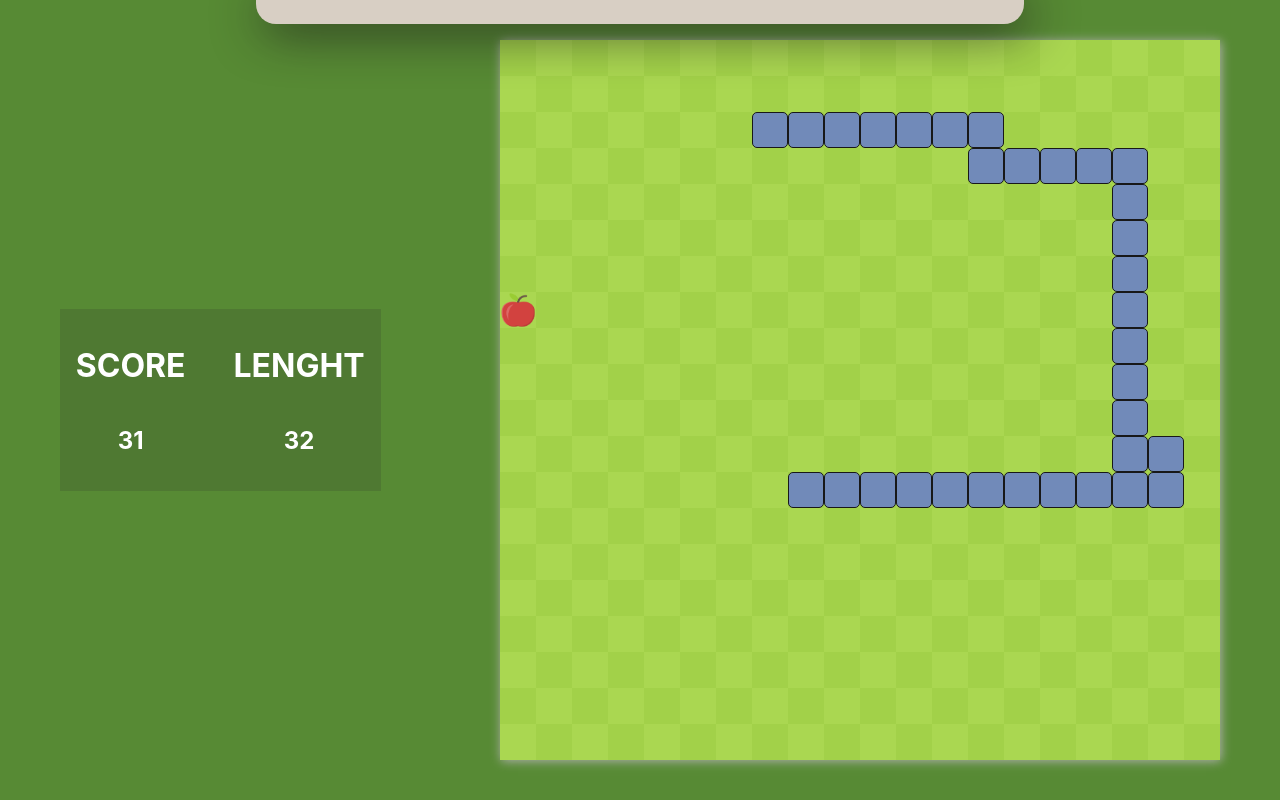
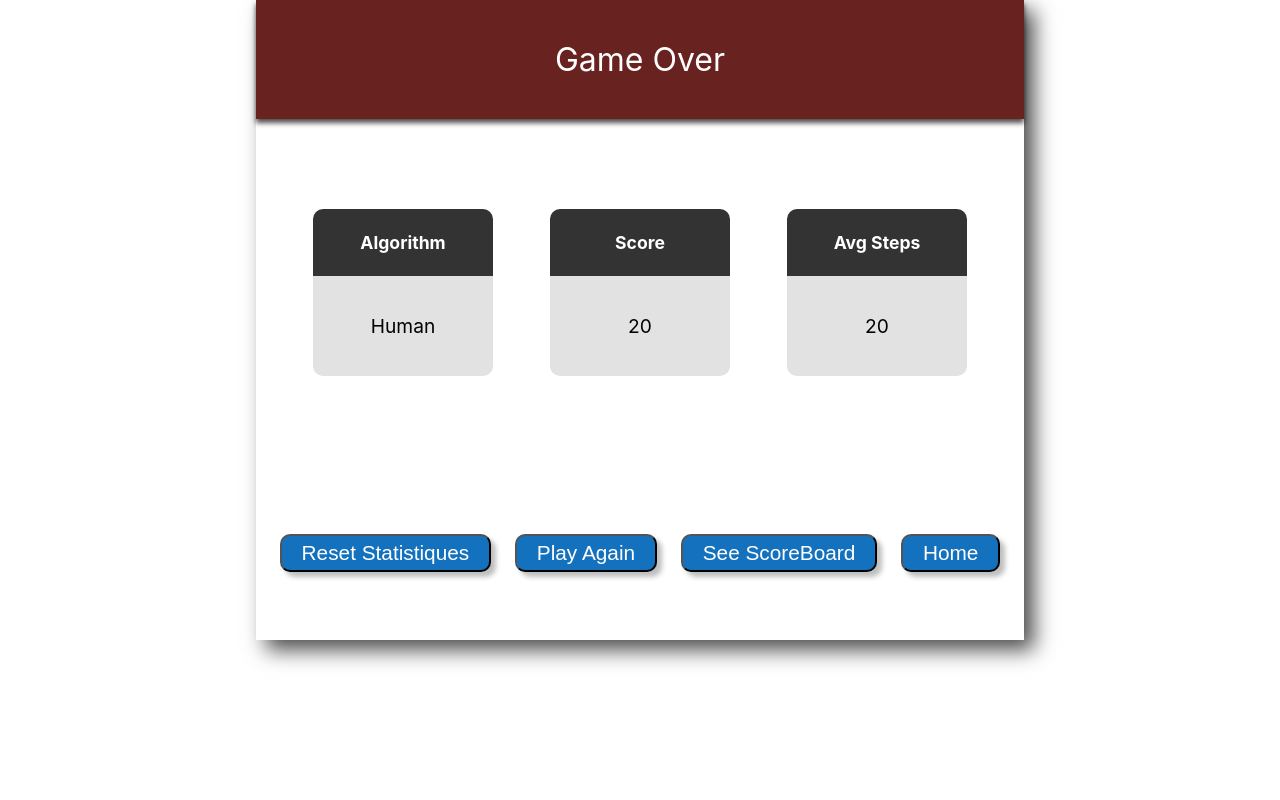
Before and after one commit to pabloluqueromero/ia-snake-react, a React (Create React App) app in the folder snake-app/: page /gameOver in a window 1280 px wide. Built offline with nearby package versions, Linux system fonts and the light colour scheme.

Commit message:
[GameOver] Initial design

```diff
--- a/snake-app/package.json
+++ b/snake-app/package.json
@@ -12,6 +12,8 @@
     "@types/react-dom": "^17.0.9",
     "react": "^17.0.2",
     "react-dom": "^17.0.2",
+    "react-router": "^5.2.0",
+    "react-router-dom": "^5.2.0",
     "react-scripts": "4.0.3",
     "ts-heapq": "^1.0.4",
     "typescript": "^4.3.5",
--- a/snake-app/src/App.tsx
+++ b/snake-app/src/App.tsx
@@ -2,29 +2,26 @@ import React from 'react';
 import logo from './logo.svg';
 import './App.css';
 import Home from './components/Home/Home';
+import GameOver from './components/GameOver/GameOver';
+import { BrowserRouter, Route, Switch, Redirect } from 'react-router-dom';
 
 function App() {
-  let a = (
-    <div className="App">
-      <header className="App-header">
-        <img src={logo} className="App-logo" alt="logo" />
-        <p>
-          Edit <code>src/App.tsx</code> and save to reload.
-        </p>
-        <a
-          className="App-link"
-          href="https://reactjs.org"
-          target="_blank"
-          rel="noopener noreferrer"
-        >
-          Learn React
-        </a>
-      </header>
-    </div>
-  );
 
   return (
-    <Home/>)
+    <BrowserRouter>
+      <div>
+        <Switch>
+          <Route
+            path="/home"
+            component={Home} />
+          <Route
+            path="/gameOver"
+            render={GameOver} />
+        </Switch>
+      </div>
+    </BrowserRouter>
+  );
 }
 
+
 export default App;
--- /dev/null
+++ b/snake-app/src/components/GameOver/GameOver.css
@@ -0,0 +1,51 @@
+.game-over-container {
+    width: 60vw;
+    height: 80vh;
+    background: rgb(255, 255, 255);
+    display: flex;
+    flex-direction: column;
+    box-shadow: 10px 10px 20px rgba(0, 0, 0, 0.7);
+    animation-name: fadein;
+    animation-duration: 2s;
+}
+
+.game-over-title {
+    box-shadow: 0px 4px 5px rgba(0, 0, 0, 0.698);
+    color: white;
+    font-size: 2em;
+    flex: 1;
+    padding: 0.5em;
+    width: 100%;
+    display: flex;
+    justify-content: center;
+    align-items: center;
+    background: rgb(104, 35, 32);
+}
+
+.game-over-infos-container {
+    color: black;
+    flex: 4;
+    display: flex;
+    width: 100%;
+    justify-content: space-evenly;
+    align-items: center;
+}
+
+.game-over-options {
+    width: 100%;
+    color: black;
+    font-size: 1.3em;
+    flex: 2;
+    display: flex;
+    justify-content: space-evenly;
+    align-items: center;
+}
+
+@keyframes fadein {
+    from {
+        transform: scaleX(0.01) scaleY(0.01);
+    }
+    to {
+        transform: scaleX(1) scaleY(1);
+    }
+}
--- /dev/null
+++ b/snake-app/src/components/GameOver/GameOver.tsx
@@ -0,0 +1,25 @@
+import React from 'react'
+import './GameOver.css'
+import GameOverInfo from './GameOverInfo'
+import GameOverInfos from './GameOverInfos'
+function GameOver() {
+    return (
+        <div className="game-over-container">
+            <div className="game-over-title">Game Over</div>
+            <GameOverInfos>
+                <GameOverInfo title={'Algorithm'} content={'Human'}/>
+                <GameOverInfo title={'Score'} content={'20'}/>
+                <GameOverInfo title={'Avg Steps'} content={'20'}/>
+            </GameOverInfos>
+            <div className="game-over-options">
+                <button className="game-over-button">Reset Statistiques</button>
+                <button className="game-over-button">Play Again</button>
+                <button className="game-over-button">See ScoreBoard</button>
+                <button className="game-over-button">Home</button>
+            </div>
+        </div>
+    )
+}
+
+
+export default GameOver
--- /dev/null
+++ b/snake-app/src/components/GameOver/GameOverInfo.css
@@ -0,0 +1,43 @@
+.game-over-info-container {
+    display: flex;
+    flex-direction: column;
+    justify-content: center;
+    align-items: center;
+    width: 180px;
+}
+
+.game-over-info-title {
+    display: flex;
+    justify-content: center;
+    width: 100%;
+    color: white;
+    font-size: 1.1em;
+    padding: 1.3em;
+    font-weight: bold;
+    background: rgb(51, 51, 51);
+    border-radius: 10px 10px 0px 0px;
+}
+
+.game-over-info-content {
+    display: flex;
+    padding: 2em;
+    justify-content: center;
+    width: 100%;
+    font-size: 1.2em;
+    color: black;
+    background: rgb(226, 226, 226);
+    border-radius: 0px 0px 10px 10px;
+}
+
+.game-over-button {
+    background-color: rgb(20, 113, 189);
+    padding: 5px 20px;
+    border-radius: 10px;
+    font-size: 1em;
+    color: white;
+    box-shadow: 5px 5px 5px rgba(0, 0, 0, 0.26);
+}
+
+.game-over-button:hover {
+    background-color: rgb(6, 72, 126);
+}
--- /dev/null
+++ b/snake-app/src/components/GameOver/GameOverInfo.tsx
@@ -0,0 +1,13 @@
+import React from 'react'
+import './GameOverInfo.css'
+function GameOverInfo(props : {title: string, content: string}) {
+
+    return (
+        <div className="game-over-info-container">
+        <div className="game-over-info-title">{props.title}</div>
+        <div className="game-over-info-content">{props.content}</div>
+        </div>
+    )
+}
+
+export default GameOverInfo
--- /dev/null
+++ b/snake-app/src/components/GameOver/GameOverInfos.tsx
@@ -0,0 +1,12 @@
+import React from 'react'
+
+function GameOverInfos(props) {
+    return (
+        <div className="game-over-infos-container">
+            {props.children}
+        </div>
+    )
+}
+
+
+export default GameOverInfos
```
